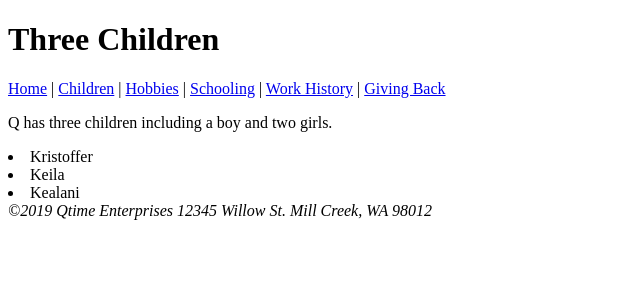
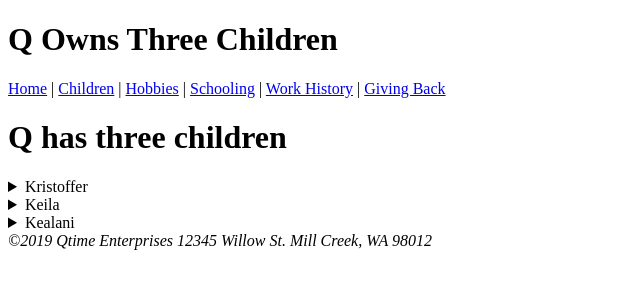
Before and after one commit to hibred66/portfolio, a plain HTML site: page about-me/children.html in a window 1280 px wide. Shown: the whole page, without its empty margins (0-640 px from the left). Drawn offline with Linux system fonts and the light colour scheme.

Commit message:
Add files via upload

```diff
--- a/about-me/children.html
+++ b/about-me/children.html
@@ -8,7 +8,7 @@
 <body>
 
 <header>
-<h1>Three Children</h1>
+<h1>Q Owns Three Children</h1>
 <nav>
     <a href="index.html">Home</a> |
     <a href="children.html">Children</a> |
@@ -17,11 +17,27 @@
     <a href="work.html">Work History</a> |
     <a href="giving-back.html">Giving Back</a>
 </nav>
+</header>
 
-<p>Q has three children including a boy and two girls.</p>
-<li><a href"..index.html">Kristoffer</a></li>
-<li><a href"..index.html">Keila</a></li>
-<li><a href"..index.html">Kealani</a></li>
+<h1>Q has three children</h1>
+<details>
+<summary>Kristoffer</summary>
+  <ul>
+  <li><a href"">Kristoffer</a></li>
+  </ul>
+</details>
+<details>
+<summary>Keila</summary>
+  <ul>
+  <li><a href"">Keila</a></li>
+  </ul>
+</details>
+<details>
+<summary>Kealani</summary>
+  <ul>
+  <li><a href"">Kealani</a></li>
+  </ul>
+</details>
 
 
 </body>
```
Also changed, not shown: about-me/work.html (+4 -4 lines).
